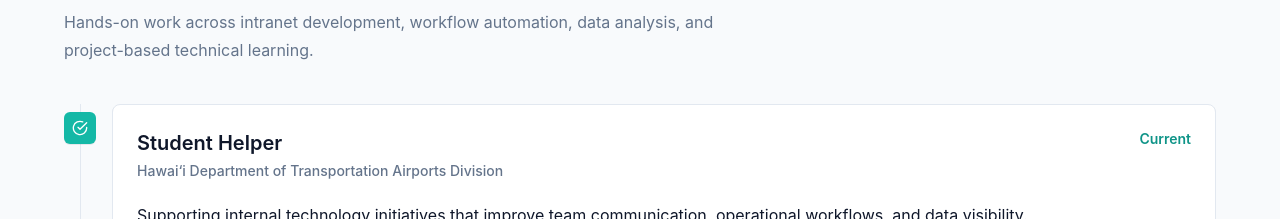
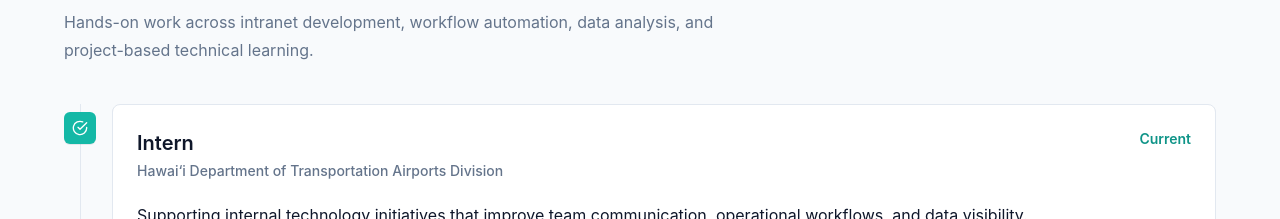
Before and after one commit to gianxv/jose-velasco-portfolio, a React (Vite) app: page / in a window 1280 px wide. Shown: the part 1440-1659 px from the top of the page. Built offline with nearby package versions, Linux system fonts and the light colour scheme.

Commit message:
Change role

```diff
--- a/src/data/portfolio.ts
+++ b/src/data/portfolio.ts
@@ -11,7 +11,7 @@
 
 export const experiences: ExperienceItem[] = [
   {
-    role: 'Student Helper',
+    role: 'Intern',
     organization: 'Hawai‘i Department of Transportation Airports Division',
     timeframe: 'Current',
     summary:
```
